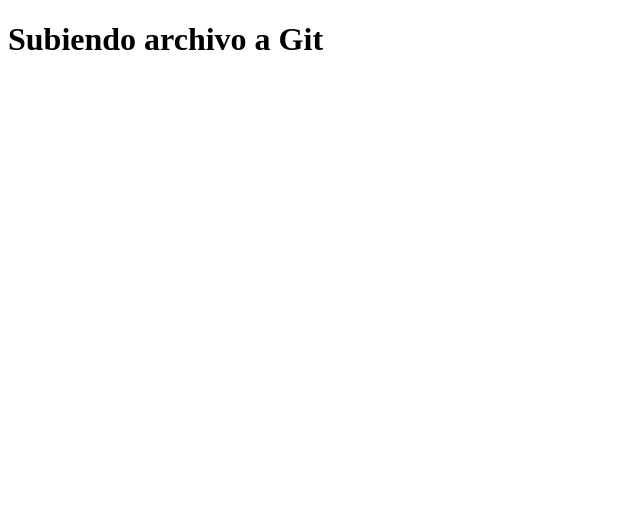
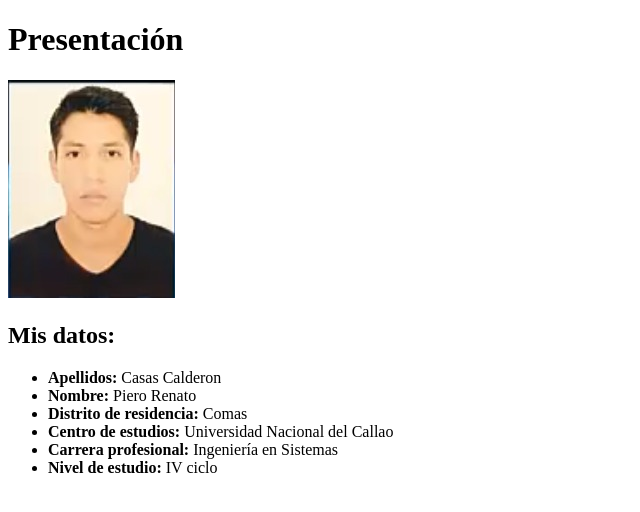
Before and after one commit to CasasPIERO/Programacion_web, a plain HTML site: page index.html in a window 1280 px wide. Shown: the whole page, without its empty margins (0-640 px from the left). Drawn offline with Linux system fonts and the light colour scheme.

Commit message:
Mi tarjeta de presentacion

```diff
--- a/index.html
+++ b/index.html
@@ -4,9 +4,25 @@
     <meta charset="UTF-8">
     <meta http-equiv="X-UA-Compatible" content="IE=edge">
     <meta name="viewport" content="width=device-width, initial-scale=1.0">
-    <title>Git</title>
+    <title>Mi Presentación</title>
 </head>
 <body>
-    <h1>Subiendo archivo a Git</h1>
+    <header>
+        <h1>Presentación</h1>
+        <img src="img/foto.jpeg" alt="fotoPiero" title="Casas Piero">
+    </header>
+    <main>
+        <section>
+            <h2>Mis datos:</h2>
+            <ul>
+                <li><b>Apellidos: </b>Casas Calderon</li>
+                <li><b>Nombre: </b>Piero Renato</li>
+                <li><b>Distrito de residencia: </b>Comas</li>
+                <li><b>Centro de estudios: </b>Universidad Nacional del Callao</li>
+                <li><b>Carrera profesional: </b>Ingeniería en Sistemas</li>
+                <li><b>Nivel de estudio: </b>IV ciclo</li>
+            </ul>
+        </section>
+    </main>
 </body>
 </html>
```
Also changed, not shown: img/foto.jpeg (added).
